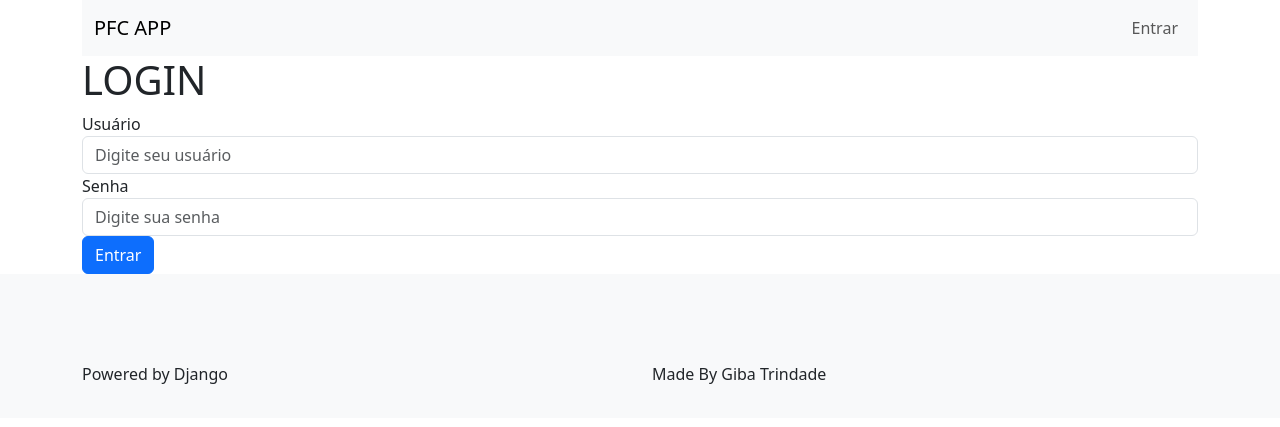
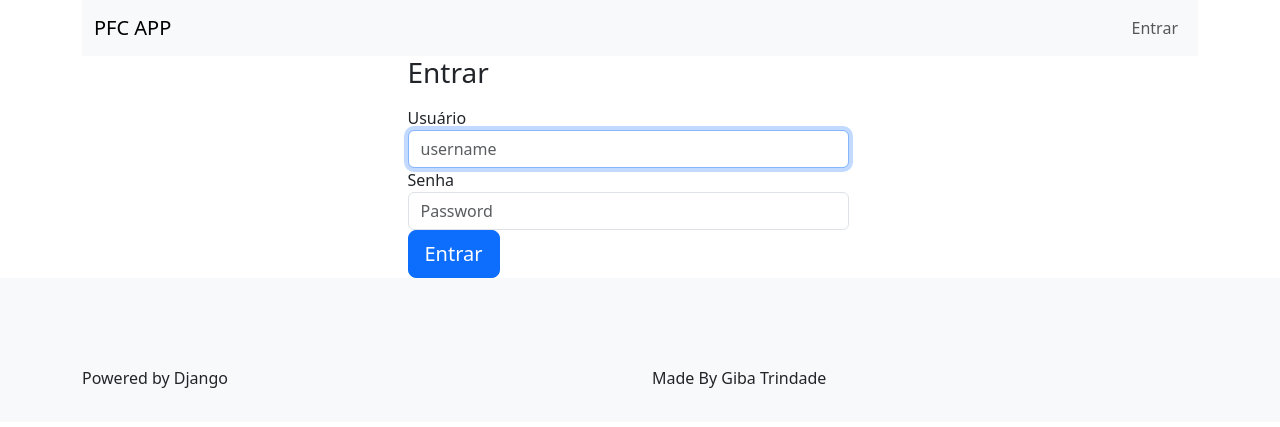
Before and after one commit to GibaTrindade/pfc_app_django, a Django app: page /accounts/login/ in a window 1280 px wide. Shown: the top 427 px of the page. Run offline with Django 4.2, Linux system fonts and the light colour scheme; parts of the project's set-up code (start-up, migrations or seed data) failed here and were passed over; some libraries are stand-ins or nearby versions.

Commit message:
soma das horas de validacao de CH adicionada ao Minha CH. Pagina de login melhorada. Regras de avaliação implementadas

```diff
--- a/pfc_app/templates/pfc_app/login.html
+++ b/pfc_app/templates/pfc_app/login.html
@@ -1,21 +1,26 @@
 {% extends 'base.html' %}
 
 {% block content %}
-<h1 calss="mt-3 mb-3">LOGIN</h1>
-<form method="POST" action="{% url 'login' %}">
+<div class="row">
+  <div class="col"></div>
+  <div class="col-5">
+<form method="POST" action="{% url 'login' %}" class="form-signin">
     {% include 'parciais/_messages.html' %}
     {% csrf_token %}
 
-    <div class="form-group">
-    <label>Usuário</label>
-    <input type="text" name="usuario" value="{{ request.POST.usuario }}" class="form-control" placeholder="Digite seu usuário">
-  </div>
-    <div class="form-group">
-    <label>Senha</label>
-    <input type="password" name="senha" class="form-control" placeholder="Digite sua senha">
-  </div>
 
-  <button type="submit" class="btn btn-primary">Entrar</button>
+      <h1 class="h3 mb-3 font-weight-normal">Entrar</h1>
+      <label for="usuario" class="sr-only">Usuário</label>
+      <input type="text" name="usuario" id="usuario" class="form-control" placeholder="username" required autofocus>
+      <label for="senha" class="sr-only">Senha</label>
+      <input type="password" name="senha" id="senha" class="form-control" placeholder="Password" required>
+
+      <button class="btn btn-lg btn-primary btn-block" type="submit">Entrar</button>
+
+
+
 </form>
-
+</div>
+<div class="col"></div>
+</div>
 {% endblock %}
--- a/pfc_app/views.py
+++ b/pfc_app/views.py
@@ -4,7 +4,7 @@ from django.contrib import messages, auth
 from django.db import IntegrityError
 from django.http import HttpResponse
 from django.template import loader
-from .models import Curso, Inscricao, StatusInscricao, Avaliacao, Validacao_CH
+from .models import Curso, Inscricao, StatusInscricao, Avaliacao, Validacao_CH, StatusValidacao
 from .forms import AvaliacaoForm
 from django.db.models import Count, Q, Sum, Case, When, BooleanField, Exists, OuterRef
 from datetime import date
@@ -67,14 +67,17 @@ def carga_horaria(request):
   inscricoes_do_usuario = Inscricao.objects.filter(
      ~Q(status__nome='CANCELADA'),
      ~Q(status__nome='EM FILA'),
-     Q(curso__status__nome='CONCLUÍDO'),
+     Q(curso__status__nome='FINALIZADO'),
+     Q(concluido=True),
      participante=request.user
 
      )
 
   # Calcula a soma da carga horária das inscrições do usuário
-  carga_horaria_total = inscricoes_do_usuario.aggregate(Sum('ch_valida'))['ch_valida__sum'] or 0
-
+  satus_validacao = StatusValidacao.objects.get(nome='APROVADA')
+  carga_horaria_pfc = inscricoes_do_usuario.aggregate(Sum('ch_valida'))['ch_valida__sum'] or 0
+  validacoes_ch = Validacao_CH.objects.filter(usuario=request.user, status=satus_validacao).aggregate(Sum('ch_confirmada'))['ch_confirmada__sum'] or 0
+  carga_horaria_total = carga_horaria_pfc + validacoes_ch
   context = {
       'carga_horaria_total': carga_horaria_total,
   }
@@ -84,7 +87,14 @@ def carga_horaria(request):
 
 @login_required
 def inscricoes(request):
-    inscricoes_do_usuario = Inscricao.objects.filter(participante=request.user)
+    #inscricoes_do_usuario = Inscricao.objects.filter(participante=request.user)
+
+    inscricoes_do_usuario = Inscricao.objects.annotate(
+        curso_avaliado=Exists(
+           Avaliacao.objects.filter(participante=request.user, curso=OuterRef('curso'))
+
+        )
+    ).filter(participante=request.user)
 
     context = {
         'inscricoes': inscricoes_do_usuario,
@@ -214,6 +224,13 @@ def avaliacao(request, curso_id):
         if form.is_valid():
             # Faça o que for necessário com os dados da avaliação, como salvá-los no banco de dados
             usuario = request.user
+            ja_avaliado=Avaliacao.objects.filter(participante=usuario, curso=curso)
+
+            if ja_avaliado:
+                messages.error(request, f"Avaliação já realizada!")
+                return redirect('inscricoes')
+
+
 
             avaliacao = form.save(commit=False)
             avaliacao.participante = usuario
@@ -223,7 +240,7 @@ def avaliacao(request, curso_id):
             avaliacao.save()
             # Redirecione para uma página de sucesso ou outra ação apropriada
             messages.success(request, 'Avaliação Realizada!')
-            return redirect('lista_cursos')
+            return redirect('inscricoes')
         messages.error(request, form.errors)
             #return render(request, 'sucesso.html')
        #else:
```
Also changed, not shown: pfc_app/admin.py (+6 -1 lines), pfc_app/templates/pfc_app/curso_detail.html (+12 -8 lines), pfc_app/templates/pfc_app/inscricoes.html (+8 -2 lines), 1 other file.
